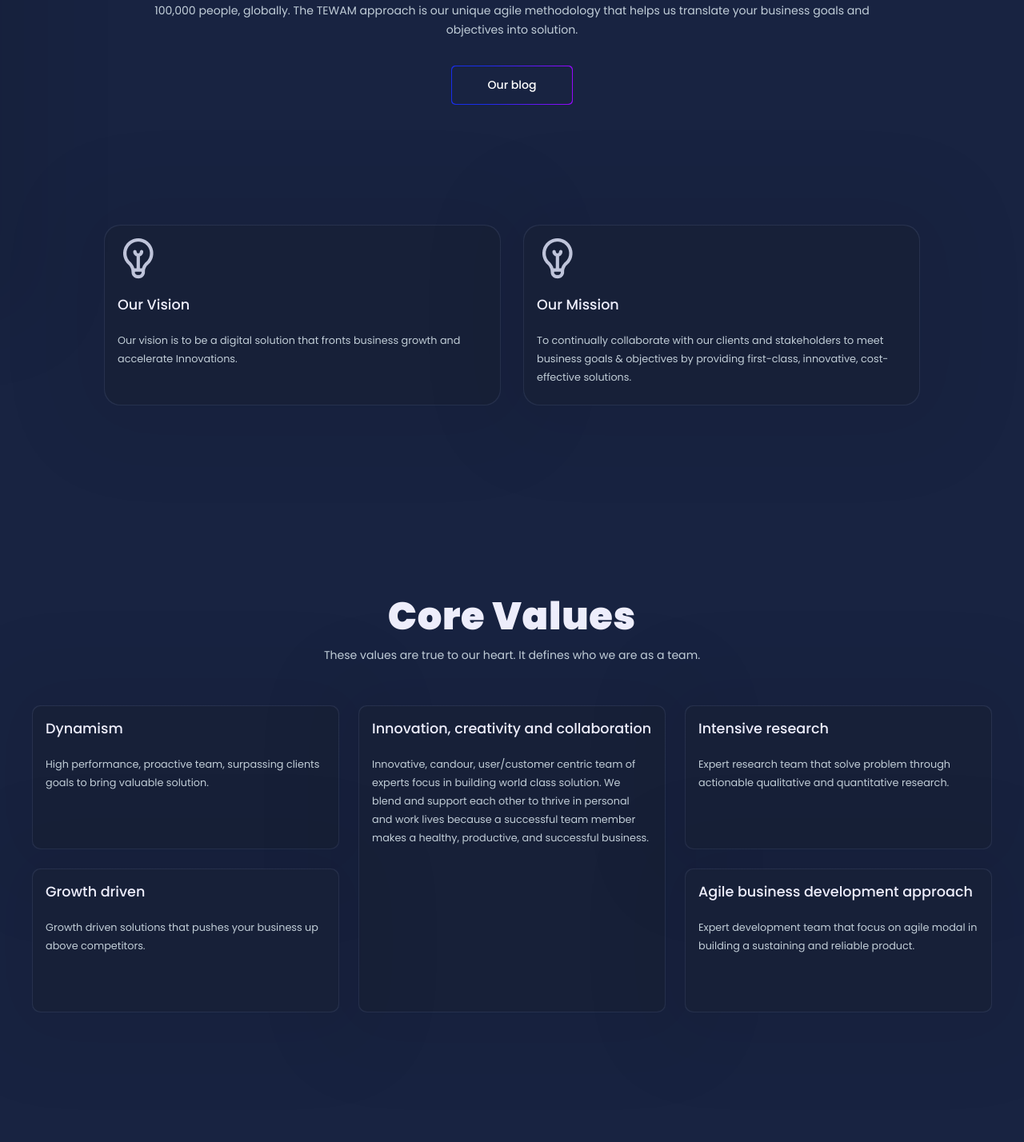
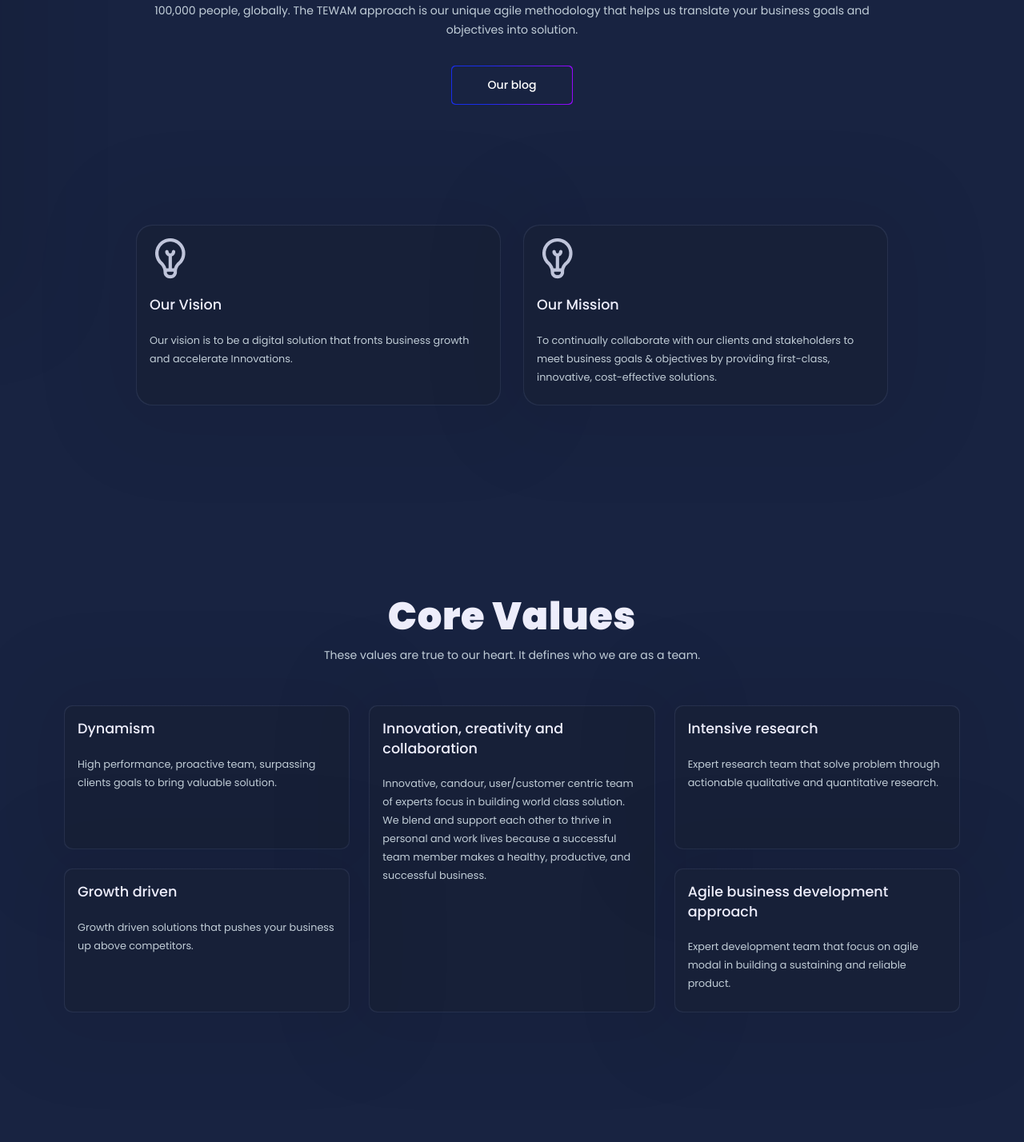
Before and after one commit to DGreegman/dyserf, a Next.js app: page /about in a window 1280 px wide. Shown: the part 449-1877 px from the top of the page at 80% size. Built offline with nearby package versions, Linux system fonts and the light colour scheme.

Commit message:
About fic

```diff
--- a/components/About/CoreValues.tsx
+++ b/components/About/CoreValues.tsx
@@ -1,6 +1,7 @@
 import { Grid, GridItem } from '@chakra-ui/react';
 import { SectionContainer } from '../../layout';
 import { coreValues } from '../../store';
+import { globalStyles } from '../../styles';
 import { DescCard, SectionTexts } from '../Shared';
 
 const CoreValues = () => {
@@ -23,10 +24,11 @@ const CoreValues = () => {
       />
 
       <Grid
-        templateColumns='repeat(3,1fr)'
+        templateColumns={{ base: 'repeat(1,1fr)', xl: 'repeat(3,1fr)' }}
         templateRows='repeat(2,1fr)'
-        maxW='1200px'
+        maxW={{ base: globalStyles.width, xl: '1200px' }}
         gap={6}
+        px={globalStyles.px}
       >
         {renderValues}
       </Grid>
--- a/components/About/Visions.tsx
+++ b/components/About/Visions.tsx
@@ -1,6 +1,7 @@
 import { Grid } from '@chakra-ui/react';
 import { SectionContainer } from '../../layout';
 import { visionCards } from '../../store';
+import { globalStyles } from '../../styles';
 import { DescCard } from '../Shared';
 
 const Visions = () => {
@@ -8,7 +9,13 @@ const Visions = () => {
 
   return (
     <SectionContainer>
-      <Grid templateColumns='repeat(2,1fr)' gap='7' pb={20} maxW='1020px'>
+      <Grid
+        templateColumns={{ base: 'repeat(1,1fr)', xl: 'repeat(2,1fr)' }}
+        px={globalStyles.px}
+        gap='7'
+        pb={20}
+        maxW={{ base: globalStyles.width, xl: '1020px' }}
+      >
         {renderCards}
       </Grid>
     </SectionContainer>
```
